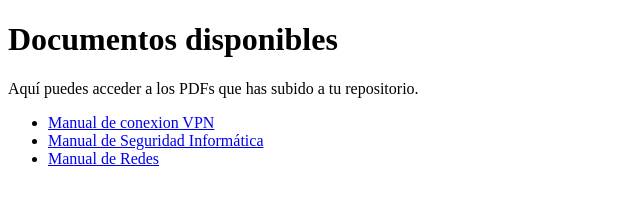
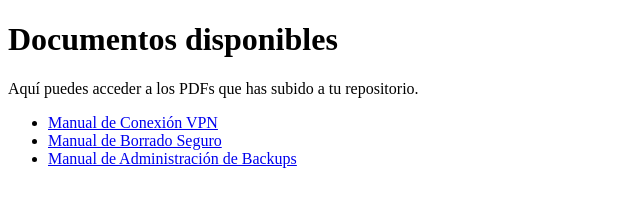
Before and after one commit to ManagCYR/knowledge, a plain HTML site: page index.html in a window 1280 px wide. Shown: the whole page, without its empty margins (0-640 px from the left). Drawn offline with Linux system fonts and the light colour scheme.

Commit message:
index.html

```diff
--- a/index.html
+++ b/index.html
@@ -9,9 +9,9 @@
   <p>Aquí puedes acceder a los PDFs que has subido a tu repositorio.</p>
 
   <ul>
-    <li><a href="pdf/Manuales/MANUALCONEXIONVPNS/VERSIONACTUAL21/SIG-SS-CKE-MN08MANUALCONEXIONVPNS_V2.1_12112024.pdf" target="_blank">Manual de conexion VPN</a></li>
-    <li><a href="pdf/Manuales/MANUALBORRADOSEGURO/VERSIONACTUAL1/SIG-SS-CKE-MN10MANUALBORRADOSEGURO_V1.1_28102024.pdf" target="_blank">Manual de Seguridad Informática</a></li>
-    <li><a href="pdf/Manuales/MANUALADMINISTRACIONDEBACKUPS/VERSIONACTUAL1/SIG-TI-CKE-MN01MANUALADMINISTRACIONDEBACKUPS_V1.0_23122024.pdf" target="_blank">Manual de Redes</a></li>
+    <li><a href="pdf/Manuales/MANUALCONEXIONVPNS/VERSIONACTUAL21/SIG-SS-CKE-MN08MANUALCONEXIONVPNS_V2.1_12112024.pdf" target="_blank">Manual de Conexión VPN</a></li>
+    <li><a href="pdf/Manuales/MANUALBORRADOSEGURO/VERSIONACTUAL1/SIG-SS-CKE-MN10MANUALBORRADOSEGURO_V1.1_28102024.pdf" target="_blank">Manual de Borrado Seguro</a></li>
+    <li><a href="pdf/Manuales/MANUALADMINISTRACIONDEBACKUPS/VERSIONACTUAL1/SIG-TI-CKE-MN01MANUALADMINISTRACIONDEBACKUPS_V1.0_23122024.pdf" target="_blank">Manual de Administración de Backups</a></li>
   </ul>
 
 </body>
```
